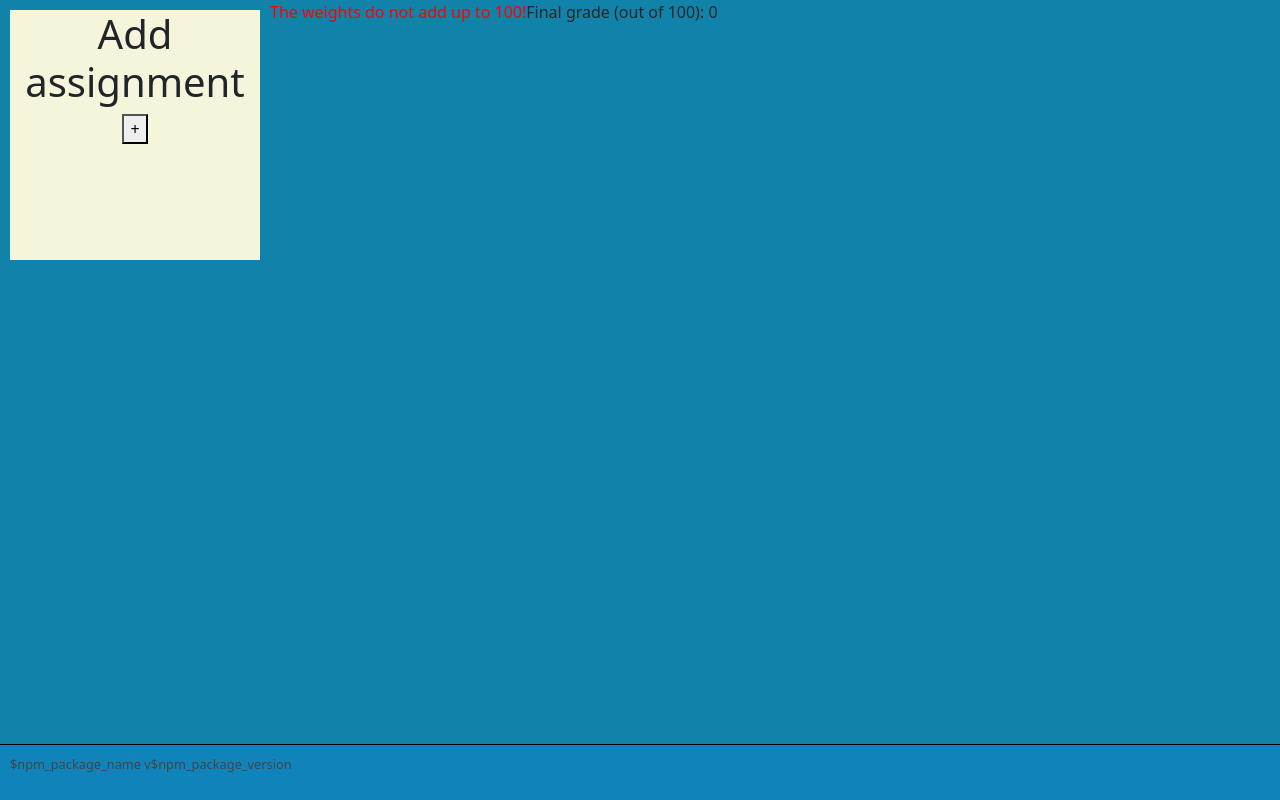
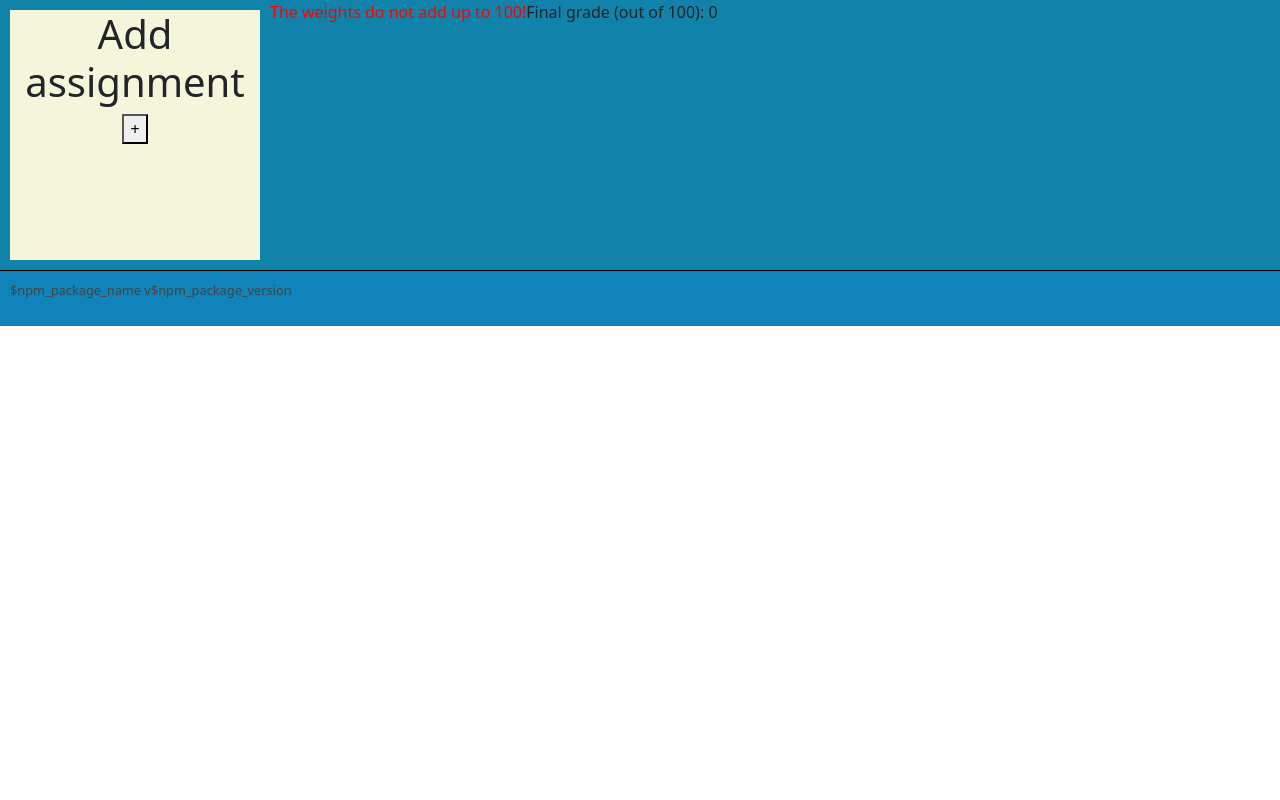
Before and after one commit to pokir/ib-grade-calculator, a React (Create React App) app: page / in a window 1280 px wide. Built offline with nearby package versions, Linux system fonts and the light colour scheme.

Commit message:
Make footer stay at the bottom of the page

```diff
--- a/src/App.js
+++ b/src/App.js
@@ -3,10 +3,9 @@ import Footer from './components/footer.jsx';
 
 const App = () => {
   document.title = 'IB Grade Calculator';
-  document.body.style.backgroundColor = '#1183aa';
 
   return (
-    <div className="App">
+    <div>
       <Course />
 
       <Footer appName={process.env.REACT_APP_NAME} appVersion={process.env.REACT_APP_VERSION} />
--- a/src/components/footer.jsx
+++ b/src/components/footer.jsx
@@ -4,7 +4,7 @@ const Footer = props => {
   return (
     <div
       style={{
-        position: 'absolute',
+        position: 'relative',
         bottom: '0',
         width: '100%',
         padding: '10px',
```
